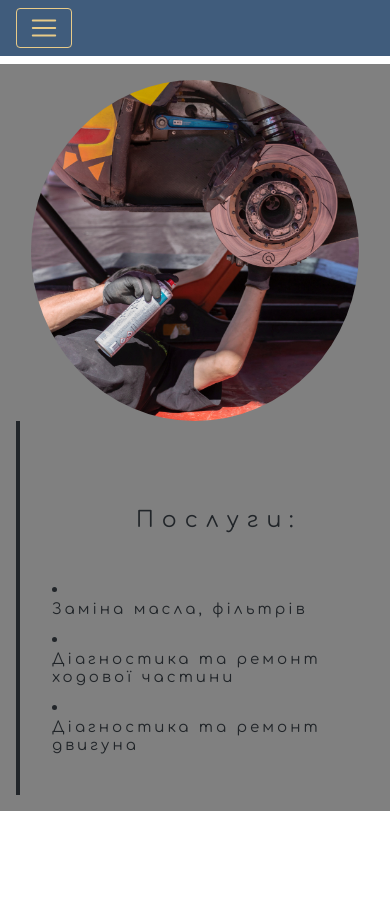
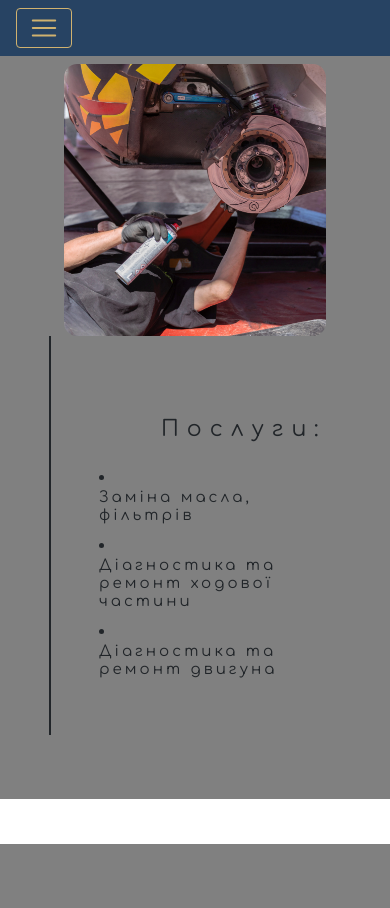
Before and after one commit to Forestriver/Motorhome, a Django app: page /services/ in a window 390 px wide. After the commit the page ends 844 px from the top, so only its background shows below. Run offline with Django 3.2, Linux system fonts and the light colour scheme; some libraries are stand-ins or nearby versions.

Commit message:
services styles

```diff
--- a/motorhome/static/motorhome/css/moto.css
+++ b/motorhome/static/motorhome/css/moto.css
@@ -69,13 +69,7 @@ body, html {
     h5 {
         font-size: 15px;
     }
-    .text {
-      order: 1;
-    }
 
-    .img-fluid {
-      order: 2;
-    }
 }
 
 @media only screen {
@@ -115,25 +109,12 @@ h5 {
   }
 }
 
-.serv {
-  max-width: 90%;
-  height: auto;
-  margin: 10 auto;
-  padding: 10;
-  position: absolute;
-  top: 10%;
-  left: 10%;
-
-  float: right;
-}
-
 
 .services {
+  margin-top: 4em 0;
+  padding: 9.1em;
   position: relative;
-      top: 0;
-      right: 0;
-      bottom: 0;
-      left: 0;
+  font-family: 'Comfortaa', cursive;
   background-color: grey;
   -webkit-animation: 2s cubic-bezier(.5, .15, .55, 1) fade;
   animation: 2s cubic-bezier(.5, .15, .55, 1) fade;
@@ -141,24 +122,26 @@ h5 {
   z-index: -1;
 }
 
+@media screen and (max-width: 768px) {
+    .services {
+        padding: 4em;
+    }
+    .services .desc{
+     padding: 1em;
+   }
+}
 
-.services{
- margin: 4em 0;
- padding: 1em;
- position: relative;
- font-family: 'Comfortaa', cursive;
-}
 .services h1 {
- margin: 2em;
+ margin: 1em;
 }
 
 .services img {
  height: 100%;
  width: 100%;
- border-radius: 50%
+ border-radius: 5%
 }
 
 .services .desc{
- padding: 2em;
- border-left:4px solid
+ padding: 3em;
+ border-left:2px solid
 }
```
